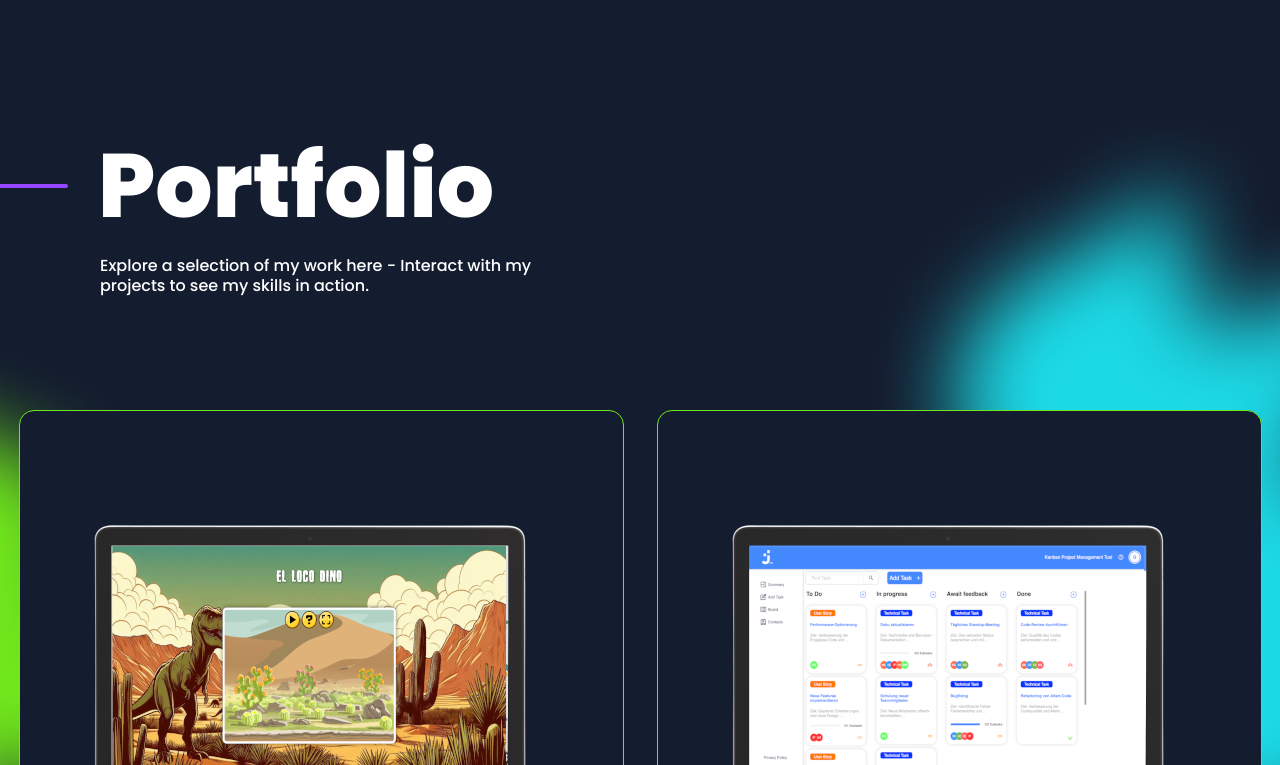
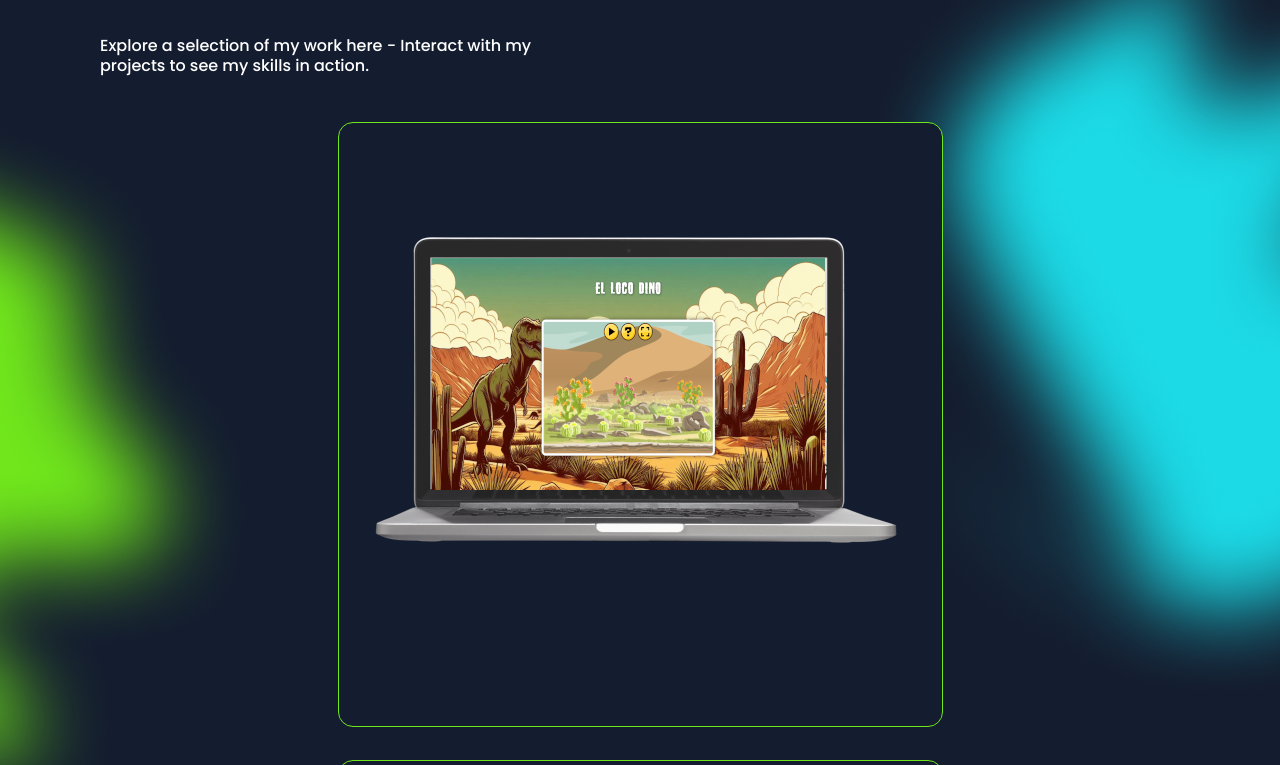
Before and after one commit to SebastianSchult/portfolioVer2, an Angular app: page / in a window 1280 px wide. Shown: the part 3075-3840 px from the top of the page. Built offline with nearby package versions, Linux system fonts and the light colour scheme.

Commit message:
portfolio-section center projects

```diff
--- a/src/app/main-content/portfolio-section/portfolio-section.component.scss
+++ b/src/app/main-content/portfolio-section/portfolio-section.component.scss
@@ -193,8 +193,37 @@
   z-index: 1;
 }
 
+@media screen and (max-width: 1310px){
+  .project-content {
+    flex-direction: column;
+  align-items: center;
+ height: auto;
+ padding-top: 33px;
+ margin-top: 0;
+  }
+
+}
+
+@media screen and (min-width: 1024px) and (max-width: 1399px){
+  .portfolio-section {
+    padding-top: 380px;
+  }
+
+  .project-content {
+    padding: 32px;
+}
+}
+
 @media screen and (min-width: 768px) and (max-width: 1023px){
   .portfolio-section {
     padding-top: 20px;
   }
 }
+
+@media screen and (min-width: 480px) and (max-width: 768px){
+
+}
+
+@media screen and (max-width: 480px) {
+
+}
--- a/src/app/main-content/skills/skills.component.scss
+++ b/src/app/main-content/skills/skills.component.scss
@@ -310,7 +310,7 @@ h2 {
   .skills-text-section {
     padding-top: 120px;
     padding-left: 100px;
-    align-items: normal;
+    align-items: center;
   }
 
   .skills-text-block {
@@ -356,17 +356,19 @@ h2 {
 
   .continous {
     padding-top: 40px;
-    padding-left: 120px;
+    align-items: center;
+    padding-left: 0;
   }
 
   .skills-class {
     padding-left: 20px;
+    align-items: center;
   }
 
   .skills-text-section {
     padding-top: 60px;
     padding-left: 0px;
-    align-items: normal;
+    align-items: center;
   }
 
   .skills-text-section .skills-headline {
@@ -417,7 +419,7 @@ h2 {
 
   .skills-class {
     padding-top: 0;
-    padding-left: 15%;
+    padding-left: 10%;
   }
 
   .skills-text-section .skills-headline {
@@ -433,6 +435,7 @@ h2 {
     padding-left: 13px;
     padding-right: 13px;
     text-align: center;
+    padding-top: 0;
 
     h2 {
       font-size: 30px;
```
